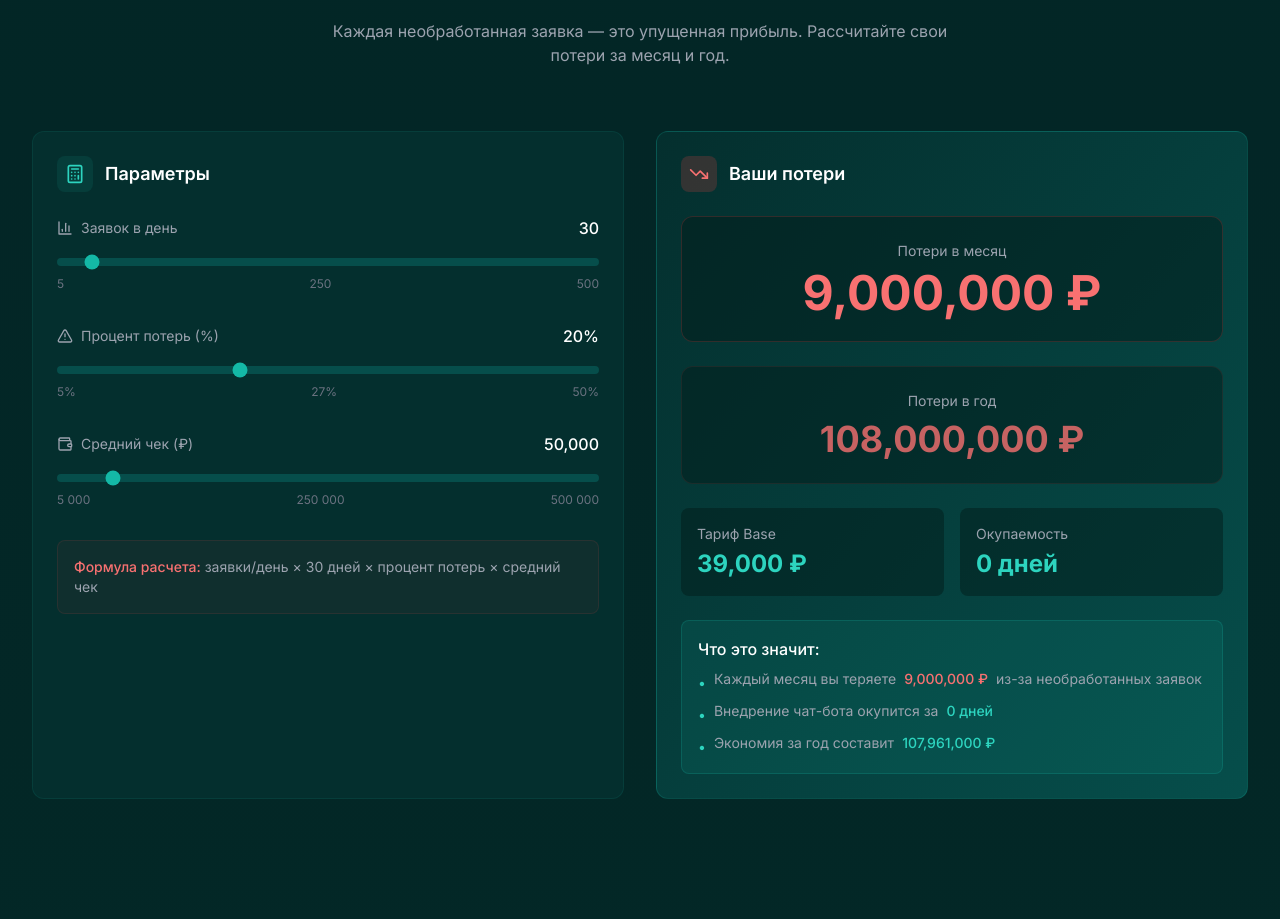
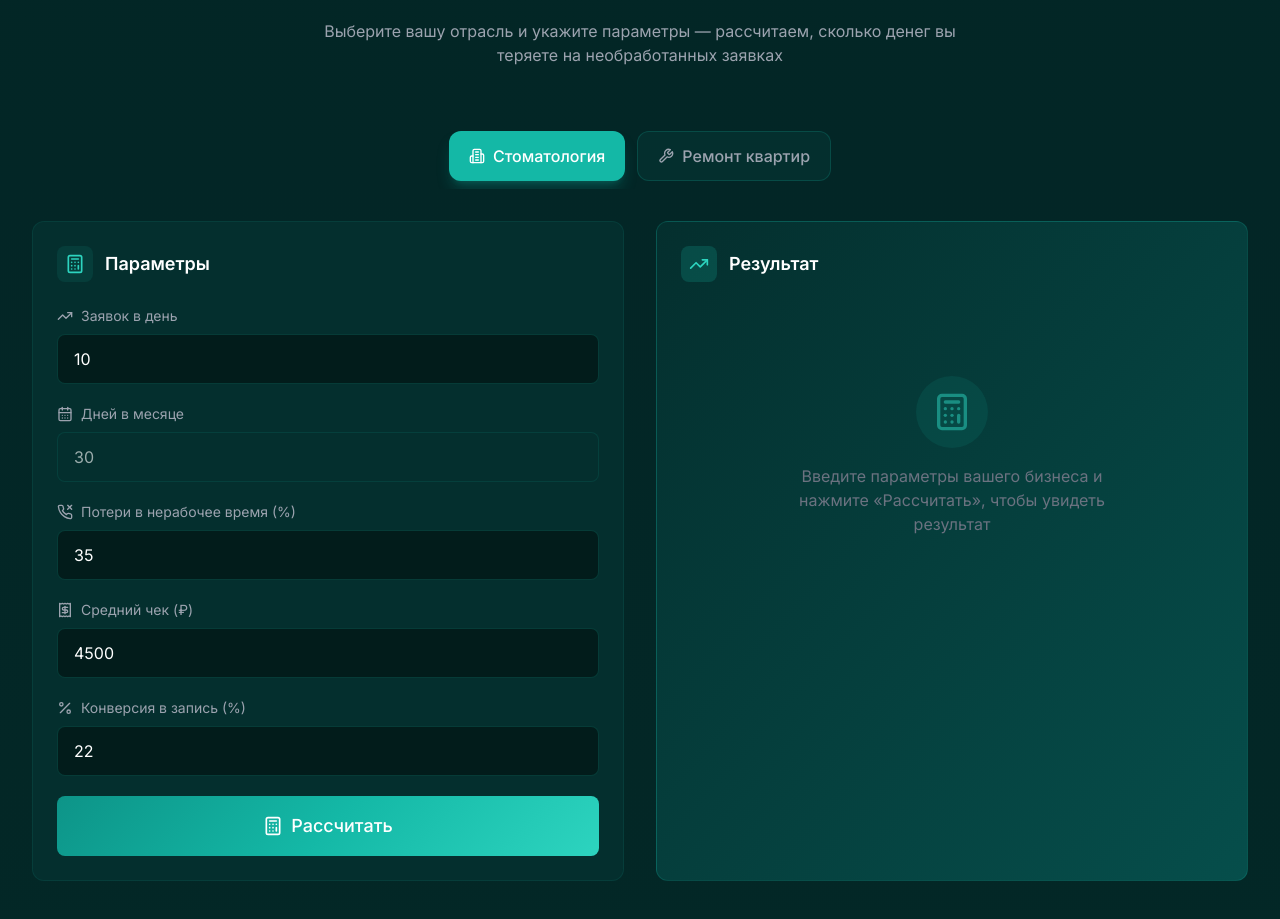
Before and after one commit to timoshinoleg-eng/march, a Next.js app: page / in a window 1280 px wide. Shown: the part 3987-4906 px from the top of the page. Built offline with nearby package versions, Linux system fonts and the light colour scheme.

Commit message:
feat: replace slider calculator with interactive industry calculator (dental + repair)

```diff
--- a/components/sections/Calculator.tsx
+++ b/components/sections/Calculator.tsx
@@ -1,44 +1,133 @@
 "use client";
 
-import { useState, useMemo } from "react";
-import { motion } from "framer-motion";
+import { useState } from "react";
+import { motion, AnimatePresence } from "framer-motion";
 import Card from "@/components/ui/Card";
 import Section from "@/components/ui/Section";
-import { Calculator, TrendingDown, AlertTriangle, Wallet, BarChart3 } from "lucide-react";
+import Button from "@/components/ui/Button";
+import { trackGoal } from "@/lib/metrika";
+import {
+  Calculator as CalculatorIcon,
+  TrendingUp,
+  Building2,
+  Wrench,
+  CalendarDays,
+  PhoneMissed,
+  Receipt,
+  Percent,
+  Clock,
+} from "lucide-react";
 
 // Стоимость тарифа Base для расчета окупаемости
 const BASE_PRICE = 39000;
 
-export default function ROICalculator() {
-  // Параметры для расчета потерь
-  const [requestsPerDay, setRequestsPerDay] = useState(30);
-  const [lossPercent, setLossPercent] = useState(20);
-  const [avgCheck, setAvgCheck] = useState(50000);
+type Industry = "dental" | "repair";
 
-  // Расчет потерь: заявки/день × 30 × (процент потерь / 100) × средний чек
-  const monthlyLoss = useMemo(() => {
-    return requestsPerDay * 30 * (lossPercent / 100) * avgCheck;
-  }, [requestsPerDay, lossPercent, avgCheck]);
+interface CalculatorFields {
+  leadsPerDay: number;
+  workDays: number;
+  lossRate: number;
+  avgCheck: number;
+  conversion: number;
+}
 
-  // Окупаемость тарифа Base (39000 / потери в месяц)
-  const paybackMonths = useMemo(() => {
-    if (monthlyLoss === 0) return 0;
-    return BASE_PRICE / monthlyLoss;
-  }, [monthlyLoss]);
+const DEFAULT_FIELDS: Record<Industry, CalculatorFields> = {
+  dental: {
+    leadsPerDay: 10,
+    workDays: 30,
+    lossRate: 35,
+    avgCheck: 4500,
+    conversion: 22,
+  },
+  repair: {
+    leadsPerDay: 20,
+    workDays: 30,
+    lossRate: 50,
+    avgCheck: 120000,
+    conversion: 8,
+  },
+};
 
-  // Потери в год
-  const yearlyLoss = monthlyLoss * 12;
+const INDUSTRY_CONFIG: Record<
+  Industry,
+  { label: string; icon: typeof Building2; lossLabel: string; conversionLabel: string }
+> = {
+  dental: {
+    label: "Стоматология",
+    icon: Building2,
+    lossLabel: "Потери в нерабочее время (%)",
+    conversionLabel: "Конверсия в запись (%)",
+  },
+  repair: {
+    label: "Ремонт квартир",
+    icon: Wrench,
+    lossLabel: "Потери на первом контакте (%)",
+    conversionLabel: "Конверсия в договор (%)",
+  },
+};
+
+function formatMoney(value: number): string {
+  return Math.round(value).toLocaleString("ru-RU");
+}
+
+export default function Calculator() {
+  const [activeTab, setActiveTab] = useState<Industry>("dental");
+  const [fields, setFields] = useState<CalculatorFields>(
+    DEFAULT_FIELDS["dental"]
+  );
+  const [result, setResult] = useState<{
+    monthlyRevenue: number;
+    paybackDays: number;
+  } | null>(null);
+
+  const handleTabChange = (industry: Industry) => {
+    setActiveTab(industry);
+    setFields(DEFAULT_FIELDS[industry]);
+    setResult(null);
+  };
+
+  const handleFieldChange = (
+    field: keyof CalculatorFields,
+    value: string
+  ) => {
+    const numValue = value === "" ? 0 : Number(value);
+    if (numValue < 0) return;
+    setFields((prev) => ({ ...prev, [field]: numValue }));
+  };
+
+  const handleCalculate = () => {
+    trackGoal("calculator_use", { industry: activeTab });
+
+    const monthlyRevenue =
+      fields.leadsPerDay *
+      fields.workDays *
+      (fields.lossRate / 100) *
+      fields.avgCheck *
+      (fields.conversion / 100);
+
+    const paybackDays =
+      monthlyRevenue > 0 ? BASE_PRICE / (monthlyRevenue / fields.workDays) : 0;
+
+    setResult({ monthlyRevenue, paybackDays });
+  };
+
+  const config = INDUSTRY_CONFIG[activeTab];
+  const IconComponent = config.icon;
+
+  const inputBaseClass =
+    "w-full bg-bg-primary border border-primary-500/20 rounded-lg px-4 py-3 text-white placeholder-gray-500 focus:outline-none focus:ring-2 focus:ring-primary-400 focus:border-transparent transition-all duration-200 [appearance:textfield] [&::-webkit-outer-spin-button]:appearance-none [&::-webkit-inner-spin-button]:appearance-none";
 
   return (
     <Section id="calculator" className="bg-bg-secondary/30">
-      <div className="text-center mb-16">
+      {/* Заголовок секции */}
+      <div className="text-center mb-12 md:mb-16">
         <motion.span
           initial={{ opacity: 0, y: 20 }}
           whileInView={{ opacity: 1, y: 0 }}
           viewport={{ once: true }}
           className="text-primary-400 font-medium mb-4 block"
         >
-          Калькулятор потерь
+          Калькулятор окупаемости
         </motion.span>
         <motion.h2
           initial={{ opacity: 0, y: 20 }}
@@ -47,10 +136,9 @@ export default function ROICalculator() {
           transition={{ delay: 0.1 }}
           className="text-3xl sm:text-4xl md:text-5xl font-bold text-white mb-6"
         >
-          Сколько вы теряете
-          <br />
+          Посчитайте вашу экономию с ChatBot24{" "}
           <span className="bg-gradient-emerald bg-clip-text text-transparent">
-            на необработанных заявках?
+            за 1 минуту
           </span>
         </motion.h2>
         <motion.p
@@ -60,183 +148,264 @@ export default function ROICalculator() {
           transition={{ delay: 0.2 }}
           className="text-gray-400 max-w-2xl mx-auto"
         >
-          Каждая необработанная заявка — это упущенная прибыль.
-          Рассчитайте свои потери за месяц и год.
+          Выберите вашу отрасль и укажите параметры — рассчитаем, сколько денег
+          вы теряете на необработанных заявках
         </motion.p>
       </div>
 
+      {/* Табы */}
+      <motion.div
+        initial={{ opacity: 0, y: 20 }}
+        whileInView={{ opacity: 1, y: 0 }}
+        viewport={{ once: true }}
+        transition={{ delay: 0.3 }}
+        className="flex gap-3 mb-8 justify-center overflow-x-auto pb-2"
+      >
+        {(Object.entries(INDUSTRY_CONFIG) as [Industry, typeof config][]).map(
+          ([key, cfg]) => {
+            const TabIcon = cfg.icon;
+            return (
+              <button
+                key={key}
+                onClick={() => handleTabChange(key)}
+                className={`flex items-center gap-2 px-5 py-3 rounded-xl font-medium whitespace-nowrap transition-all duration-200 ${
+                  activeTab === key
+                    ? "bg-primary-500 text-white shadow-lg shadow-primary-500/25"
+                    : "bg-bg-secondary text-gray-400 border border-primary-500/20 hover:border-primary-500/40 hover:text-white"
+                }`}
+              >
+                <TabIcon className="w-4 h-4" />
+                {cfg.label}
+              </button>
+            );
+          }
+        )}
+      </motion.div>
+
+      {/* Контент */}
       <div className="grid grid-cols-1 lg:grid-cols-2 gap-8">
+        {/* Левая колонка — поля ввода */}
         <motion.div
           initial={{ opacity: 0, x: -30 }}
           whileInView={{ opacity: 1, x: 0 }}
           viewport={{ once: true }}
+          transition={{ delay: 0.2 }}
         >
           <Card className="h-full">
             <div className="flex items-center gap-3 mb-6">
               <div className="p-2 rounded-lg bg-primary-500/10">
-                <Calculator className="w-5 h-5 text-primary-400" />
+                <CalculatorIcon className="w-5 h-5 text-primary-400" />
               </div>
               <h3 className="text-lg font-semibold text-white">Параметры</h3>
             </div>
 
-            <div className="space-y-8">
+            <AnimatePresence mode="wait">
+              <motion.div
+                key={activeTab}
+                initial={{ opacity: 0, y: 10 }}
+                animate={{ opacity: 1, y: 0 }}
+                exit={{ opacity: 0, y: -10 }}
+                transition={{ duration: 0.2 }}
+                className="space-y-5"
+              >
+                {/* Заявок в день */}
                 <div>
-                <div className="flex justify-between mb-2">
-                  <label className="text-sm text-gray-400 flex items-center gap-2">
-                    <BarChart3 className="w-4 h-4" />
+                  <label className="text-sm text-gray-400 flex items-center gap-2 mb-2">
+                    <TrendingUp className="w-4 h-4" />
                     Заявок в день
                   </label>
-                  <span className="text-white font-medium">{requestsPerDay}</span>
-                </div>
                   <input
-                  type="range"
-                  min="5"
-                  max="500"
-                  step="5"
-                  value={requestsPerDay}
-                  onChange={(e) => setRequestsPerDay(Number(e.target.value))}
-                  className="w-full h-2 bg-bg-tertiary rounded-lg appearance-none cursor-pointer accent-primary-500"
+                    type="number"
+                    min={0}
+                    value={fields.leadsPerDay || ""}
+                    onChange={(e) =>
+                      handleFieldChange("leadsPerDay", e.target.value)
+                    }
+                    className={inputBaseClass}
                   />
-                <div className="flex justify-between text-xs text-gray-500 mt-1">
-                  <span>5</span>
-                  <span>250</span>
-                  <span>500</span>
-                </div>
                 </div>
 
+                {/* Дней в месяце */}
                 <div>
-                <div className="flex justify-between mb-2">
-                  <label className="text-sm text-gray-400 flex items-center gap-2">
-                    <AlertTriangle className="w-4 h-4" />
-                    Процент потерь (%)
+                  <label className="text-sm text-gray-400 flex items-center gap-2 mb-2">
+                    <CalendarDays className="w-4 h-4" />
+                    Дней в месяце
                   </label>
-                  <span className="text-white font-medium">{lossPercent}%</span>
-                </div>
                   <input
-                  type="range"
-                  min="5"
-                  max="50"
-                  step="1"
-                  value={lossPercent}
-                  onChange={(e) => setLossPercent(Number(e.target.value))}
-                  className="w-full h-2 bg-bg-tertiary rounded-lg appearance-none cursor-pointer accent-primary-500"
+                    type="number"
+                    min={1}
+                    max={31}
+                    value={fields.workDays || ""}
+                    disabled
+                    readOnly
+                    className={`${inputBaseClass} opacity-60 cursor-not-allowed bg-bg-secondary`}
                   />
-                <div className="flex justify-between text-xs text-gray-500 mt-1">
-                  <span>5%</span>
-                  <span>27%</span>
-                  <span>50%</span>
-                </div>
                 </div>
 
+                {/* Потери (%) */}
                 <div>
-                <div className="flex justify-between mb-2">
-                  <label className="text-sm text-gray-400 flex items-center gap-2">
-                    <Wallet className="w-4 h-4" />
+                  <label className="text-sm text-gray-400 flex items-center gap-2 mb-2">
+                    <PhoneMissed className="w-4 h-4" />
+                    {config.lossLabel}
+                  </label>
+                  <input
+                    type="number"
+                    min={0}
+                    max={100}
+                    value={fields.lossRate || ""}
+                    onChange={(e) =>
+                      handleFieldChange("lossRate", e.target.value)
+                    }
+                    className={inputBaseClass}
+                  />
+                </div>
+
+                {/* Средний чек */}
+                <div>
+                  <label className="text-sm text-gray-400 flex items-center gap-2 mb-2">
+                    <Receipt className="w-4 h-4" />
                     Средний чек (₽)
                   </label>
-                  <span className="text-white font-medium">
-                    {avgCheck.toLocaleString()}
-                  </span>
-                </div>
                   <input
-                  type="range"
-                  min="5000"
-                  max="500000"
-                  step="5000"
-                  value={avgCheck}
-                  onChange={(e) => setAvgCheck(Number(e.target.value))}
-                  className="w-full h-2 bg-bg-tertiary rounded-lg appearance-none cursor-pointer accent-primary-500"
+                    type="number"
+                    min={0}
+                    step={1000}
+                    value={fields.avgCheck || ""}
+                    onChange={(e) =>
+                      handleFieldChange("avgCheck", e.target.value)
+                    }
+                    className={inputBaseClass}
                   />
-                <div className="flex justify-between text-xs text-gray-500 mt-1">
-                  <span>5 000</span>
-                  <span>250 000</span>
-                  <span>500 000</span>
-                </div>
-              </div>
                 </div>
 
-            <div className="mt-8 p-4 rounded-lg bg-red-500/5 border border-red-500/10">
-              <p className="text-sm text-gray-400">
-                <span className="text-red-400 font-medium">Формула расчета:</span> заявки/день × 30 дней × процент потерь × средний чек
-              </p>
+                {/* Конверсия */}
+                <div>
+                  <label className="text-sm text-gray-400 flex items-center gap-2 mb-2">
+                    <Percent className="w-4 h-4" />
+                    {config.conversionLabel}
+                  </label>
+                  <input
+                    type="number"
+                    min={0}
+                    max={100}
+                    value={fields.conversion || ""}
+                    onChange={(e) =>
+                      handleFieldChange("conversion", e.target.value)
+                    }
+                    className={inputBaseClass}
+                  />
                 </div>
+
+                {/* Кнопка расчёта */}
+                <Button
+                  onClick={handleCalculate}
+                  size="lg"
+                  className="w-full mt-2"
+                >
+                  <CalculatorIcon className="w-5 h-5 mr-2" />
+                  Рассчитать
+                </Button>
+              </motion.div>
+            </AnimatePresence>
           </Card>
         </motion.div>
 
+        {/* Правая колонка — результат */}
         <motion.div
           initial={{ opacity: 0, x: 30 }}
           whileInView={{ opacity: 1, x: 0 }}
           viewport={{ once: true }}
-          transition={{ delay: 0.2 }}
+          transition={{ delay: 0.3 }}
         >
           <Card variant="gradient" className="h-full">
             <div className="flex items-center gap-3 mb-6">
-              <div className="p-2 rounded-lg bg-red-500/20">
-                <TrendingDown className="w-5 h-5 text-red-400" />
+              <div className="p-2 rounded-lg bg-primary-500/20">
+                <TrendingUp className="w-5 h-5 text-primary-400" />
               </div>
-              <h3 className="text-lg font-semibold text-white">Ваши потери</h3>
+              <h3 className="text-lg font-semibold text-white">Результат</h3>
             </div>
 
-            <div className="space-y-6">
-              <div className="text-center p-6 rounded-xl bg-bg-primary/50 border border-red-500/20">
-                <div className="text-sm text-gray-400 mb-2">Потери в месяц</div>
-                <div className="text-4xl sm:text-5xl font-bold text-red-400">
-                  {Math.round(monthlyLoss).toLocaleString()} ₽
+            <AnimatePresence mode="wait">
+              {result ? (
+                <motion.div
+                  key="result"
+                  initial={{ opacity: 0, scale: 0.95 }}
+                  animate={{ opacity: 1, scale: 1 }}
+                  exit={{ opacity: 0, scale: 0.95 }}
+                  transition={{ duration: 0.3 }}
+                  className="space-y-6"
+                >
+                  {/* Основное число */}
+                  <div className="text-center p-6 rounded-xl bg-bg-primary/50 border border-primary-500/20">
+                    <div className="text-sm text-gray-400 mb-2">
+                      Дополнительная выручка с ChatBot24
+                    </div>
+                    <div className="text-4xl sm:text-5xl font-bold text-primary-400">
+                      ≈ {formatMoney(result.monthlyRevenue)} ₽/мес
                     </div>
                   </div>
 
-              <div className="text-center p-6 rounded-xl bg-bg-primary/50 border border-red-500/10">
-                <div className="text-sm text-gray-400 mb-2">Потери в год</div>
-                <div className="text-3xl sm:text-4xl font-bold text-red-400/80">
-                  {Math.round(yearlyLoss).toLocaleString()} ₽
+                  {/* Срок окупаемости */}
+                  <div className="text-center p-6 rounded-xl bg-bg-primary/50 border border-primary-500/10">
+                    <div className="flex items-center justify-center gap-2 text-sm text-gray-400 mb-2">
+                      <Clock className="w-4 h-4" />
+                      Срок окупаемости тарифа Base
+                    </div>
+                    <div className="text-3xl sm:text-4xl font-bold text-white">
+                      {result.paybackDays < 1
+                        ? "< 1 дня"
+                        : `${Math.ceil(result.paybackDays)} ${
+                            getDayLabel(Math.ceil(result.paybackDays))
+                          }`}
+                    </div>
+                    <div className="text-sm text-gray-500 mt-1">
+                      при стоимости {BASE_PRICE.toLocaleString("ru-RU")} ₽/мес
                     </div>
                   </div>
 
-              <div className="grid grid-cols-2 gap-4">
-                <div className="p-4 rounded-lg bg-bg-primary/50">
-                  <div className="text-sm text-gray-400 mb-1">Тариф Base</div>
-                  <div className="text-2xl font-bold text-primary-400">
-                    {BASE_PRICE.toLocaleString()} ₽
+                  {/* Формула */}
+                  <div className="p-4 rounded-lg bg-primary-500/5 border border-primary-500/10">
+                    <p className="text-sm text-gray-400">
+                      <span className="text-primary-400 font-medium">
+                        Формула расчета:
+                      </span>{" "}
+                      {fields.leadsPerDay} заявок/день × {fields.workDays} дней
+                      × {fields.lossRate}% потерь ×{" "}
+                      {fields.avgCheck.toLocaleString("ru-RU")} ₽ ×{" "}
+                      {fields.conversion}% конверсия
+                    </p>
                   </div>
+                </motion.div>
+              ) : (
+                <motion.div
+                  key="placeholder"
+                  initial={{ opacity: 0 }}
+                  animate={{ opacity: 1 }}
+                  exit={{ opacity: 0 }}
+                  className="flex flex-col items-center justify-center h-[300px] text-center"
+                >
+                  <div className="p-4 rounded-full bg-primary-500/10 mb-4">
+                    <CalculatorIcon className="w-10 h-10 text-primary-400/50" />
                   </div>
-
-                <div className="p-4 rounded-lg bg-bg-primary/50">
-                  <div className="text-sm text-gray-400 mb-1">Окупаемость</div>
-                  <div className="text-2xl font-bold text-primary-400">
-                    {paybackMonths < 1
-                      ? `${(paybackMonths * 30).toFixed(0)} дней`
-                      : `${paybackMonths.toFixed(1)} мес`
-                    }
-                  </div>
-                </div>
-              </div>
-
-              <div className="p-4 rounded-lg bg-primary-500/10 border border-primary-500/20">
-                <h4 className="font-medium text-white mb-2">Что это значит:</h4>
-                <ul className="space-y-2 text-sm text-gray-400">
-                  <li className="flex items-start gap-2">
-                    <span className="text-primary-400 mt-1">•</span>
-                    Каждый месяц вы теряете <span className="text-red-400 font-medium">{Math.round(monthlyLoss).toLocaleString()} ₽</span> из-за необработанных заявок
-                  </li>
-                  <li className="flex items-start gap-2">
-                    <span className="text-primary-400 mt-1">•</span>
-                    Внедрение чат-бота окупится за <span className="text-primary-400 font-medium">
-                      {paybackMonths < 1
-                        ? `${(paybackMonths * 30).toFixed(0)} дней`
-                        : `${paybackMonths.toFixed(1)} месяцев`
-                      }
-                    </span>
-                  </li>
-                  <li className="flex items-start gap-2">
-                    <span className="text-primary-400 mt-1">•</span>
-                    Экономия за год составит <span className="text-primary-400 font-medium">{Math.round(yearlyLoss - BASE_PRICE).toLocaleString()} ₽</span>
-                  </li>
-                </ul>
-              </div>
-            </div>
+                  <p className="text-gray-500 max-w-xs">
+                    Введите параметры вашего бизнеса и нажмите «Рассчитать»,
+                    чтобы увидеть результат
+                  </p>
+                </motion.div>
+              )}
+            </AnimatePresence>
           </Card>
         </motion.div>
       </div>
     </Section>
   );
 }
+
+function getDayLabel(days: number): string {
+  const lastTwo = days % 100;
+  const lastOne = days % 10;
+  if (lastTwo >= 11 && lastTwo <= 19) return "дней";
+  if (lastOne === 1) return "день";
+  if (lastOne >= 2 && lastOne <= 4) return "дня";
+  return "дней";
+}
```
Lines whose indentation alone changed are shown as unchanged.
